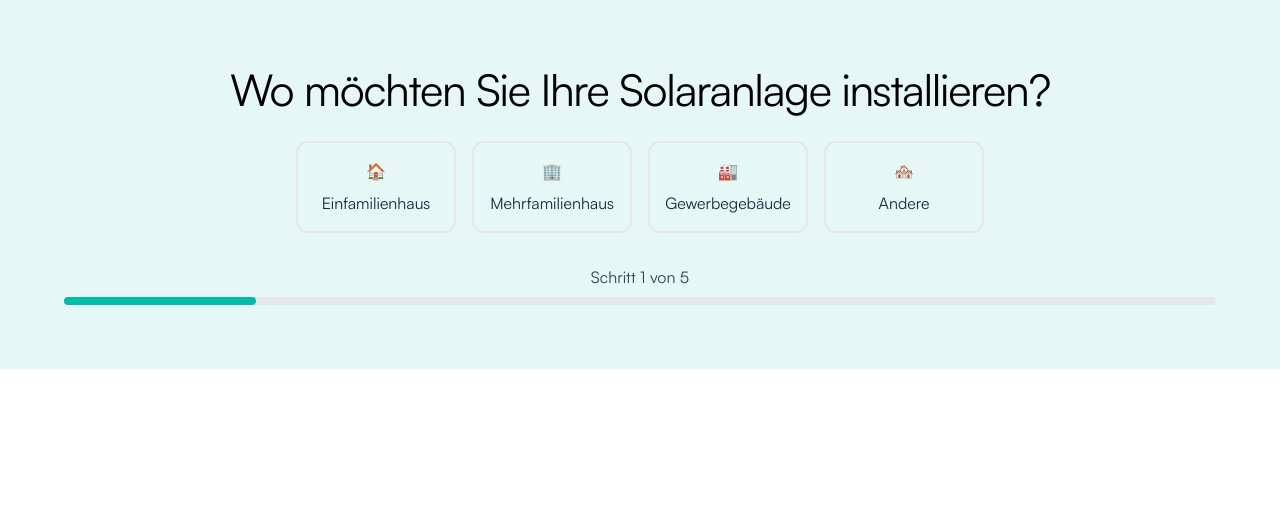
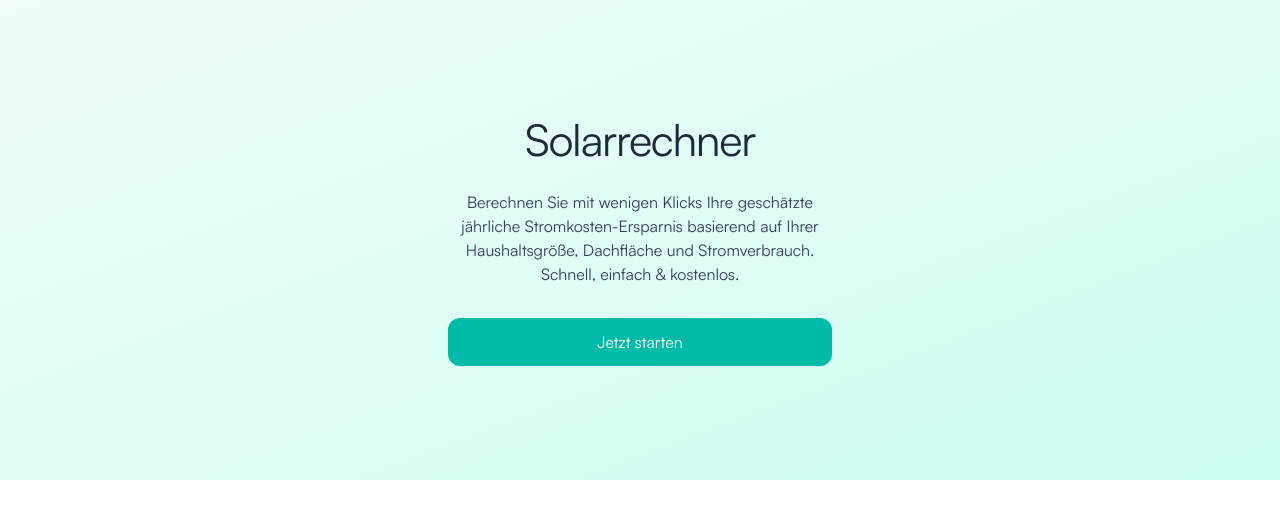
Before and after one commit to okeesh/solarrechner, a React (Vite) app: page / in a window 1280 px wide. Shown: the top 518 px of the page. Built offline with nearby package versions, Linux system fonts and the light colour scheme.

Commit message:
final_before_animating

```diff
--- a/src/SolarCalculator.tsx
+++ b/src/SolarCalculator.tsx
@@ -1,4 +1,3 @@
-// SolarCalculator.tsx
 import React, { useState } from 'react';
 
 interface FormData {
@@ -32,7 +31,7 @@ interface SavingsResult {
 }
 
 const SolarCalculator: React.FC = () => {
-    const [currentStep, setCurrentStep] = useState<number>(0);
+    const [currentStep, setCurrentStep] = useState<number>(-1);
     const [formData, setFormData] = useState<FormData>({
         installation: '',
         residents: '',
@@ -59,9 +58,10 @@ const SolarCalculator: React.FC = () => {
             title: "Wie viele Personen leben in Ihrem Haushalt?",
             key: "residents",
             options: [
-                { value: "1-2", label: "1-2 Personen", icon: "👥" },
-                { value: "3-4", label: "3-4 Personen", icon: "👨‍👩‍👧‍👦" },
-                { value: "5+", label: "5+ Personen", icon: "👨‍👩‍👧‍👦👶" }
+                { value: "1-2", label: "1-2", icon: "👥" },
+                { value: "3-4", label: "3", icon: "👨‍👩‍👧‍👦" },
+                { value: "5+", label: "4", icon: "👨‍👩‍👧‍👦" },
+                { value: "mehr", label: "5+", icon: "👨‍👩‍👧‍👦👶" }
             ]
         },
         {
@@ -110,6 +110,7 @@ const SolarCalculator: React.FC = () => {
             case '1-2': residentsFactor = 0.8; break;
             case '3-4': residentsFactor = 1.0; break;
             case '5+': residentsFactor = 1.2; break;
+            case 'mehr': residentsFactor = 1.2; break;
         }
 
         let billFactor = 1;
@@ -182,84 +183,157 @@ const SolarCalculator: React.FC = () => {
         });
     };
 
-    if (currentStep === steps.length) {
-        const savings = calculateSavings();
+    if (currentStep === -1) {
         return (
-            <div className="w-full p-16 bg-white">
-                <h2 className="text-2xl font-bold text-center mb-4">Ihr Solarpotential</h2>
-                <p className="text-center text-gray-500 mb-6">Basierend auf Ihren Angaben</p>
-
-                <div className="grid grid-cols-2 gap-4 text-center mb-6">
-                    <div>
-                        <div className="text-3xl font-bold text-teal-600">{savings.annualSavings}€</div>
-                        <div className="text-sm text-gray-600">Ersparnis jährlich</div>
+            <div className="w-full min-h-[60vh] bg-gradient-to-br from-teal-50 to-teal-100 flex items-center justify-center">
+                <div className="max-w-md w-full text-center rounded-2xl p-8">
+                    <h2 className="text-2xl font-bold text-gray-800 mb-6" style={{ fontFamily: 'Satoshi, sans-serif' }}>
+                        Solarrechner
+                    </h2>
+                    <p className="text-gray-700 mb-8 leading-relaxed" style={{ fontFamily: 'Satoshi, sans-serif' }}>
+                        Berechnen Sie mit wenigen Klicks Ihre geschätzte jährliche Stromkosten-Ersparnis basierend auf Ihrer Haushaltsgröße, Dachfläche und Stromverbrauch. Schnell, einfach & kostenlos.
+                    </p>
+                    <button
+                        onClick={() => setCurrentStep(0)}
+                        className="w-full py-3 px-6 bg-teal-500 text-white rounded-xl font-medium hover:bg-black transition-colors cursor-pointer"
+                    >
+                        Jetzt starten
+                    </button>
                 </div>
-                    <div>
-                        <div className="text-3xl font-bold text-teal-600">{savings.co2Reduction} kg</div>
-                        <div className="text-sm text-gray-600">CO₂ Einsparung</div>
-                    </div>
-                </div>
-
-                <div className="grid grid-cols-2 gap-4 text-center mb-6">
-                    <div>
-                        <div className="text-xl font-semibold">{savings.systemSize} kWp</div>
-                        <div className="text-sm">Anlagengröße</div>
-                    </div>
-                    <div>
-                        <div className="text-xl font-semibold">{savings.annualProduction} kWh</div>
-                        <div className="text-sm">Jahresproduktion</div>
-                    </div>
-                </div>
-
-                <input type="text" name="name" placeholder="Ihr Name" value={formData.name} onChange={handleInputChange} className="w-full p-3 border rounded mb-3" />
-                <input type="email" name="email" placeholder="Ihre E-Mail" value={formData.email} onChange={handleInputChange} className="w-full p-3 border rounded mb-3" />
-                <input type="tel" name="phone" placeholder="Ihre Telefonnummer" value={formData.phone} onChange={handleInputChange} className="w-full p-3 border rounded mb-4" />
-                <button onClick={handleSubmit} className="w-full bg-teal-500 text-white py-3 rounded mb-2">Kostenloses Angebot anfordern</button>
-                <button onClick={restart} className="w-full text-teal-600 py-2 border border-teal-600 rounded">Neu berechnen</button>
             </div>
         );
     }
 
+
+    if (currentStep === steps.length) {
+        const savings = calculateSavings();
+        const savings20Years = savings.annualSavings * 20;
+        const amortizationYears = Math.round(savings.systemSize * 1000 / savings.annualSavings);
+
         return (
-        <div className="w-full bg-[#e6f8f6] p-16">
+            <div className="w-full min-h-[60vh] bg-gradient-to-br from-teal-50 to-teal-100 flex items-center justify-center">
+                <div className="max-w-xl w-full p-8 text-center">
+                    <h2 className="text-2xl font-bold text-gray-900 mb-6" style={{ fontFamily: 'Satoshi, sans-serif' }}>
+                        🎉 Glückwunsch! Solar lohnt sich für Sie!
+                    </h2>
 
-            <div>
+                    <p className="text-gray-800 mb-2" style={{ fontFamily: 'Satoshi, sans-serif' }}>
+                        <strong>{savings.annualSavings} €</strong> potentielles jährliches Stromersparnis
+                    </p>
+                    <p className="text-gray-800 mb-2" style={{ fontFamily: 'Satoshi, sans-serif' }}>
+                        <strong>{savings20Years.toLocaleString()} €</strong> in 20 Jahren sparen
+                    </p>
+                    <p className="text-gray-800 mb-6" style={{ fontFamily: 'Satoshi, sans-serif' }}>
+                        Nach <strong>{amortizationYears} Jahren</strong> amortisiert sich die Anlage
+                    </p>
 
-                <h2 className="text-xl font-semibold text-center mb-6">{steps[currentStep].title}</h2>
+                    <p className="text-gray-900 font-medium mb-8 leading-relaxed" style={{ fontFamily: 'Satoshi, sans-serif' }}>
+                        In einem kostenlosen und unverbindlichen Gespräch berechnen wir Ihre genauen Werte und Sparziele.
+                    </p>
 
-                <div className="flex flex-wrap justify-center gap-4">
+                    <form
+                        method="POST"
+                        action="https://webflow.com/your-form-endpoint" // 🔁 Hier echte Webflow-Form-URL einfügen
+                        className="space-y-4"
+                    >
+                        <input
+                            type="text"
+                            name="name"
+                            value={formData.name}
+                            onChange={handleInputChange}
+                            placeholder="Ihr Name"
+                            required
+                            className="w-full border border-gray-300 rounded-lg p-3 bg-white focus:outline-none focus:ring-2 focus:ring-[#00A48B] focus:border-[#00A48B]"
+                        />
+                        <input
+                            type="email"
+                            name="email"
+                            value={formData.email}
+                            onChange={handleInputChange}
+                            placeholder="Ihre E-Mail"
+                            required
+                            className="w-full border border-gray-300 rounded-lg p-3 bg-white focus:outline-none focus:ring-2 focus:ring-[#00A48B] focus:border-[#00A48B]"
+                        />
+
+                        <div className="flex items-start gap-2 text-left">
+                            <input
+                                type="checkbox"
+                                required
+                                className="mt-1 accent-[#008080]"
+                            />
+                            <label className="text-sm text-gray-600">
+                                Ich akzeptiere die Datenschutzbestimmungen.
+                            </label>
+                        </div>
+
+                        <button
+                            type="submit"
+                            className="w-full py-3 px-6 bg-teal-500 text-white rounded-xl font-medium hover:bg-black transition-colors cursor-pointer"
+                        >
+                            Absenden
+                        </button>
+                    </form>
+
+                    <button
+                        onClick={restart}
+                        className="mt-6 w-full py-3 px-6 bg-[#E5F5F3] text-gray-700 rounded-xl font-medium hover:bg-black hover:text-white transition-colors cursor-pointer"                    >
+                        Neu berechnen
+                    </button>
+                </div>
+            </div>
+        );
+    }
+    return (
+        <div className="w-full min-h-[60vh] bg-gradient-to-br from-teal-50 to-teal-100 rounded-2xl p-8 flex items-center justify-center">
+            <div className="text-center max-w-md mx-auto mb-12">
+                <h3 className="text-lg font-semibold text-gray-800 mb-8 leading-tight" style={{ fontFamily: 'Satoshi, sans-serif' }}>
+                    {steps[currentStep].title}
+                </h3>
+
+                <div className="grid grid-cols-2 gap-3 mb-12">
                     {steps[currentStep].options.map(option => (
                         <button
                             key={option.value}
                             onClick={() => handleOptionSelect(option.value)}
-                            className={`p-4 w-40 border-2 rounded-xl flex flex-col items-center justify-center hover:border-teal-500 hover:bg-white transition text-center ${formData[steps[currentStep].key] === option.value
-                                ? 'border-teal-500 bg-white'
+                            className={`p-4 rounded-xl border bg-white hover:border-[#00A48B] transition-all duration-200 cursor-pointer ${formData[steps[currentStep].key] === option.value
+                                ? 'border-[#00A48B]'
                                 : 'border-gray-200'
                                 }`}
                         >
-                            <div className="text-3xl mb-2">{option.icon}</div>
-                            <div className="text-sm font-medium text-gray-800">{option.label}</div>
+                            <div
+                                className="text-sm font-medium text-gray-700 leading-tight"
+                                style={{ fontFamily: 'Satoshi, sans-serif' }}
+                            >
+                                {option.label}
+                            </div>
                         </button>
                     ))}
                 </div>
+
+                <div className="mb-6">
+                    <div className="flex justify-center space-x-2 mb-3">
+                        {steps.map((_, index) => (
+                            <div
+                                key={index}
+                                className={`h-2 w-8 rounded-full transition-colors ${index <= currentStep ? 'bg-teal-500' : 'bg-gray-200'}`}
+                            />
+                        ))}
                     </div>
-
-
-            <div className="mt-8">
-                <div className="text-center text-sm text-gray-700 mb-2">Schritt {currentStep + 1} von {steps.length}</div>
-                <div className="w-full bg-gray-200 rounded-full h-2">
-                    <div
-                        className="bg-teal-500 h-2 rounded-full transition-all duration-300"
-                        style={{ width: `${((currentStep + 1) / (steps.length + 1)) * 100}%` }}
-                    ></div>
+                    <div className="text-xs text-gray-600" style={{ fontFamily: 'Satoshi, sans-serif' }}>
+                        Schritt {currentStep + 1} von {steps.length}
                     </div>
                 </div>
 
                 {currentStep > 0 && (
-                <div className="mt-6 text-center">
-                    <button onClick={goBack} className="text-sm text-teal-600 underline">Zurück</button>
+                    <button
+                        onClick={goBack}
+                        className="text-sm text-teal-600 font-medium hover:text-teal-700 transition-colors"
+                        style={{ fontFamily: 'Satoshi, sans-serif' }}
+                    >
+                        ← Zurück
+                    </button>
+                )}
             </div>
-            )}
         </div>
     );
 };
```
Also changed, not shown: src/styles/fonts.css (+8 -0 lines). Lines whose indentation alone changed are shown as unchanged.
